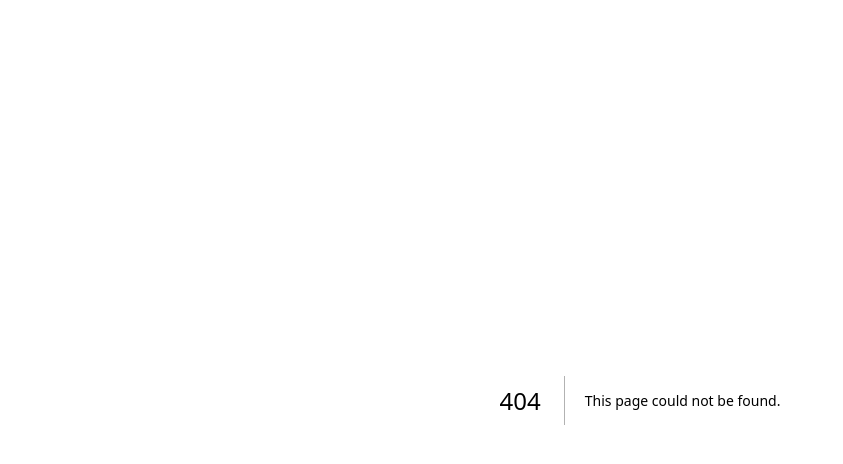
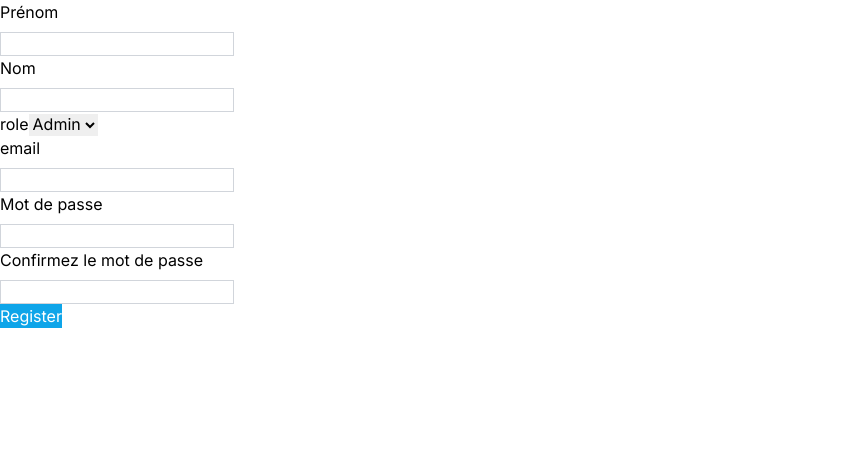
Before and after one commit to clementpnn/rugby, a Next.js app: page /admin in a window 1280 px wide. Before the commit this address had no page. Shown: the top 464 px of the page, without its empty margins (0-843 px from the left). Built offline with nearby package versions, Linux system fonts and the light colour scheme; no server answers.

Commit message:
✨ Create page adminRegister

```diff
--- /dev/null
+++ b/app/admin/layout.tsx
@@ -0,0 +1,12 @@
+export const metadata = {
+    title: 'Create Next App',
+    description: 'Generated by create next app',
+  }
+
+  export default function AdminLayout({ children }: { children: React.ReactNode }) {
+    return (
+      <div>
+          {children}
+      </div>
+    )
+  }
--- /dev/null
+++ b/app/admin/page.tsx
@@ -0,0 +1,10 @@
+import AdminForm from '@/components/forms/AdminForm'
+
+const page = () => {
+
+  return (
+    <AdminForm />
+  )
+}
+
+export default page
--- /dev/null
+++ b/app/api/adminRegister/route.ts
@@ -0,0 +1,31 @@
+import { NextResponse } from 'next/server'
+import type { NextApiRequest, NextApiResponse } from 'next'
+import bcrypt from 'bcrypt'
+
+import prisma from '@/libs/prismadb'
+
+export async function POST(request: Request) {
+
+    const body = await request.json()
+    const { firstName, lastName, email, role, password } = body
+
+    if (!firstName || !lastName || !email || !role || !password) {
+        return new NextResponse('Invalid Request', { status: 400 })
+    }
+
+    const isExist = await prisma.user.findUnique({
+        where: {email}
+    })
+
+    if (isExist) {
+        return new NextResponse('User Existing', { status: 500 })
+    }
+
+    const hashedPassword = await bcrypt.hash(password, 12)
+
+    const user = await prisma.user.create({
+        data: {firstName, lastName, email, role, hashedPassword}
+    })
+
+    return NextResponse.json(user)
+}
--- /dev/null
+++ b/components/forms/AdminForm.tsx
@@ -0,0 +1,81 @@
+'use client'
+
+import { useEffect, useState } from 'react'
+import { useRouter } from 'next/navigation'
+import { signIn, useSession } from 'next-auth/react'
+import { FieldValues, SubmitHandler, useForm, Controller } from 'react-hook-form'
+import { zodResolver } from '@hookform/resolvers/zod'
+import { z } from 'zod'
+import ky from 'ky'
+import { toast } from 'react-hot-toast'
+
+import { SchemaAuthAdmin } from '@/types/AuthAdmin'
+import Input from '../inputs/Input'
+import Select from '../inputs/Select'
+import Button from '../Button'
+
+const AdminForm = () => {
+    const session = useSession()
+    const router = useRouter()
+    const [isLoading, setIsloading] = useState(false)
+
+    useEffect(() => {
+        if (session?.status === 'authenticated') {
+            router.push('/user')
+        }
+    }, [session?.status, router])
+
+    type FormData = z.infer<typeof SchemaAuthAdmin>
+
+    const { handleSubmit, control, formState: { errors } } = useForm<FormData>({
+        resolver: zodResolver(SchemaAuthAdmin),
+        defaultValues: { firstName: '', lastName: '', email: '', role: 'ADMIN', password: '', confirmPassword:'' },
+        mode: 'onChange'
+    })
+
+    // eslint-disable-next-line unicorn/consistent-function-scoping
+    const onSubmit: SubmitHandler<FieldValues> = async (data) => {
+        setIsloading(true)
+
+        fetch('/api/adminRegister', {
+            method: 'POST',
+            headers: { 'Content-Type': 'application/json' },
+            body: JSON.stringify(data)
+          })
+          .then(() => {
+            signIn('credentials', data)
+            toast.success('Sign in')
+          })
+          .catch(error => toast.error(`${error}`))
+          .finally(() => setIsloading(false))
+
+        // try {
+        //     await ky.post('/api/adminRegister', data).json()
+        //     console.log('ok')
+        //     // signIn('credentials', data)
+        // } catch (error: any) {
+        //     const errorData = await error.response.json()
+        //     toast.error(`${errorData.message}`)
+        // } finally {
+        //     setIsloading(false);
+        // }
+    }
+
+  return (
+    <form onSubmit={handleSubmit(onSubmit)}>
+        <Controller name="firstName" control={control} render={({ field }) => <Input id='firstName' label='Prénom' {...field} errors={errors} disabled={isLoading} />} />
+        <Controller name="lastName" control={control} render={({ field }) => <Input id='lastName' label='Nom' {...field} errors={errors} disabled={isLoading} />} />
+        <Controller name="role" control={control} render={({ field }) => <Select label='role' {...field} disabled={isLoading} />} />
+        <Controller name="email" control={control} render={({ field }) => <Input id='email' label='email' type='email' {...field} errors={errors} disabled={isLoading} />} />
+        <Controller name="password" control={control} render={({ field }) => <Input id='password' label='Mot de passe' type='password' {...field} errors={errors} disabled={isLoading} />} />
+        <Controller name="confirmPassword" control={control} render={({ field }) => <Input id='confirmPassword' label='Confirmez le mot de passe' type='password' {...field} errors={errors} disabled={isLoading} />} />
+        <div>
+            <Button disabled={isLoading} type='submit'>
+                Register
+            </Button>
+        </div>
+    </form>
+  )
+}
+
+export default AdminForm
```
